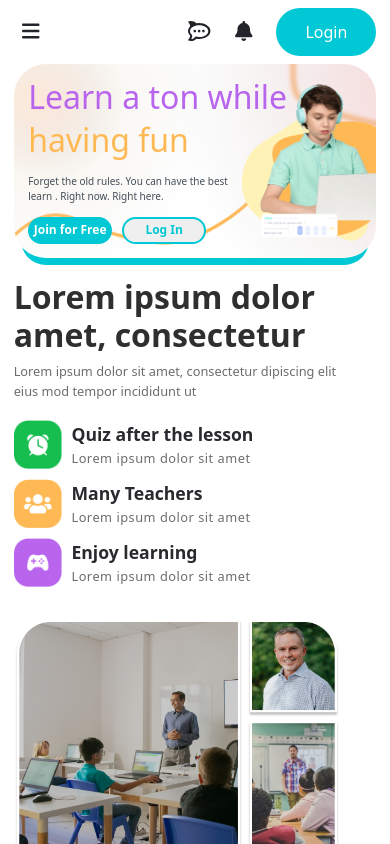
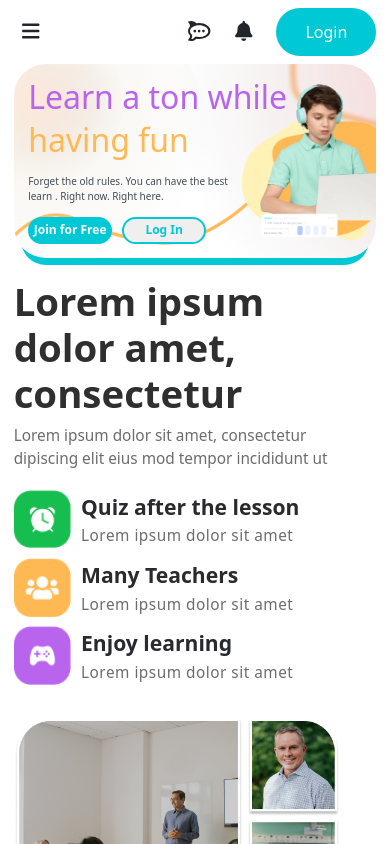
Before and after one commit to salem382/ReactJs-middle-school, a React (Create React App) app: page / in a window 390 px wide. Shown: the top 844 px of the page. Built offline with nearby package versions, Linux system fonts and the light colour scheme.

Commit message:
responsive updates

```diff
--- a/src/components/homeComponents/homeInfo/homeinfo.scss
+++ b/src/components/homeComponents/homeInfo/homeinfo.scss
@@ -3,12 +3,12 @@
 .info {
   display: grid;
   grid-template-columns: 1fr 1fr;
-  align-items: stretch;
+  align-items: center;
   column-gap: 4%;
   row-gap: 1%;
   font-size: 0.625rem;
   margin-top: 5vw;
-  @media only screen and (max-width: 1245px) {
+  @media only screen and (max-width: 1110px) {
     grid-template-columns: 1fr;
     margin-bottom: 2rem;
   }
@@ -17,7 +17,7 @@
       display: block;
       width: 100%;
     }
-    @media only screen and (max-width: 1245px) {
+    @media only screen and (max-width: 1110px) {
       order: 2;
       width: 90%;
     }
@@ -81,7 +81,7 @@
   @media only screen and (min-width: 1400px) {
     font-size: 13px;
   }
-  @media only screen and (max-width: 1128px) {
-    font-size: 0.5rem;
+  @media only screen and (max-width: 1110px) {
+    font-size: 0.6rem;
   }
 }
--- a/src/components/homeComponents/homeSlider/homeslider.scss
+++ b/src/components/homeComponents/homeSlider/homeslider.scss
@@ -6,7 +6,6 @@
   font-size: 9px;
   padding: 4%;
   width: 100%;
-  aspect-ratio: 1089 / 500;
   &__header--l1 {
     font-size: 6.4em;
     color: $purpleColor;
```
